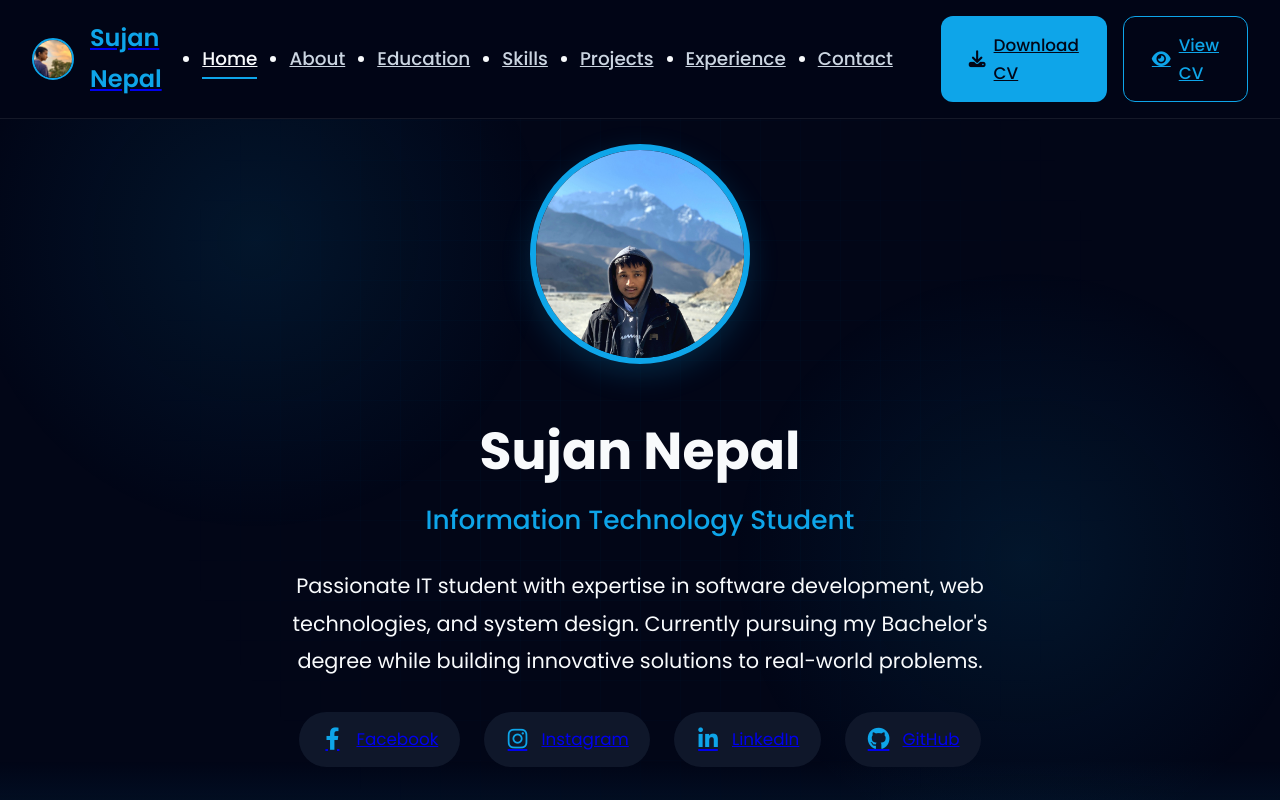
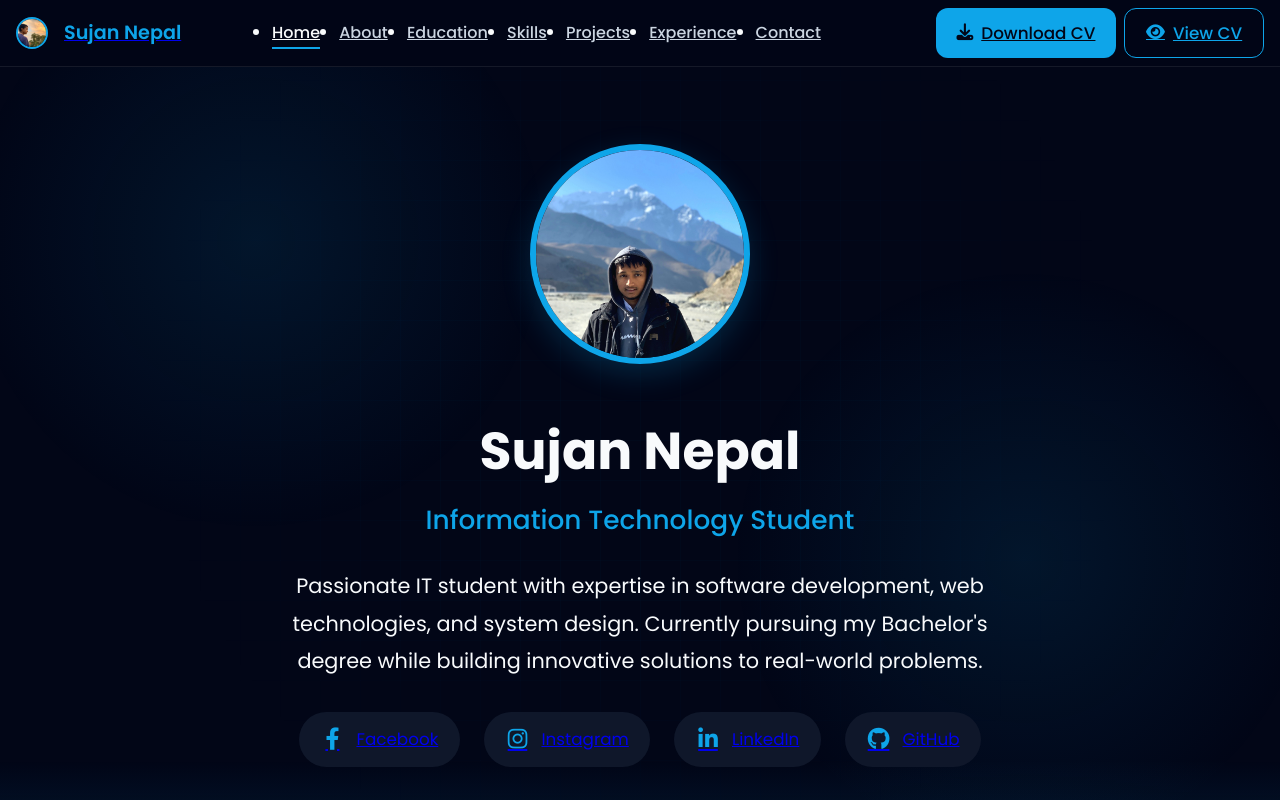
Before and after one commit to 6629SUJAN/My-Portfolio, a plain HTML site: page raju/index.html in a window 1280 px wide. Shown: the top 800 px of the page. Drawn offline with Linux system fonts and the light colour scheme.

Commit message:
Update index.html

```diff
--- a/raju/index.html
+++ b/raju/index.html
@@ -164,7 +164,7 @@
             display: inline-flex;
             align-items: center;
             gap: 0.5rem;
-            padding: 0.85rem 1.75rem; /* Slightly increased padding */
+            padding: 0.6rem 1.3rem; /* Slightly increased padding */
             border-radius: var(--border-radius);
             font-weight: 500;
             font-size: 1.05rem; /* Increased from implied default to 1.05rem */
@@ -199,7 +199,7 @@
         .navbar {
             background: rgba(2, 6, 23, 0.98);
             backdrop-filter: blur(10px);
-            padding: 1rem 2rem;
+            padding: 0.5rem 1rem;
             position: fixed;
             top: 0;
             left: 0;
@@ -223,8 +223,8 @@
         }
 
         .profile-img {
-            width: 42px;
-            height: 42px;
+            width: 32px;
+            height: 32px;
             border-radius: 50%;
             border: 2px solid var(--primary);
             object-fit: cover;
@@ -232,20 +232,20 @@
 
         .navbar-brand h1 {
             color: var(--primary);
-            font-size: 1.5rem; /* Increased from 1.4rem to 1.5rem */
+            font-size: 1.2rem; /* Increased from 1.4rem to 1.5rem */
             font-weight: 600;
         }
 
         .nav-links {
             display: flex;
-            gap: 2rem;
+            gap: 1.2rem;
         }
 
         .nav-links a {
             font-weight: 500;
-            font-size: 1.15rem; /* Increased from 1.1rem to 1.15rem */
+            font-size: 1.0rem; /* Increased from 1.1rem to 1.15rem */
             position: relative;
-            padding: 0.5rem 0;
+            padding: 0.3rem 0;
             color: var(--text-light);
         }
 
@@ -278,8 +278,8 @@
 
         .resume-buttons {
             display: flex;
-            gap: 1rem;
-            margin-left: 3rem;
+            gap: 0.5rem;
+            margin-left: 1.5rem;
         }
 
         .mobile-menu-btn {
```
